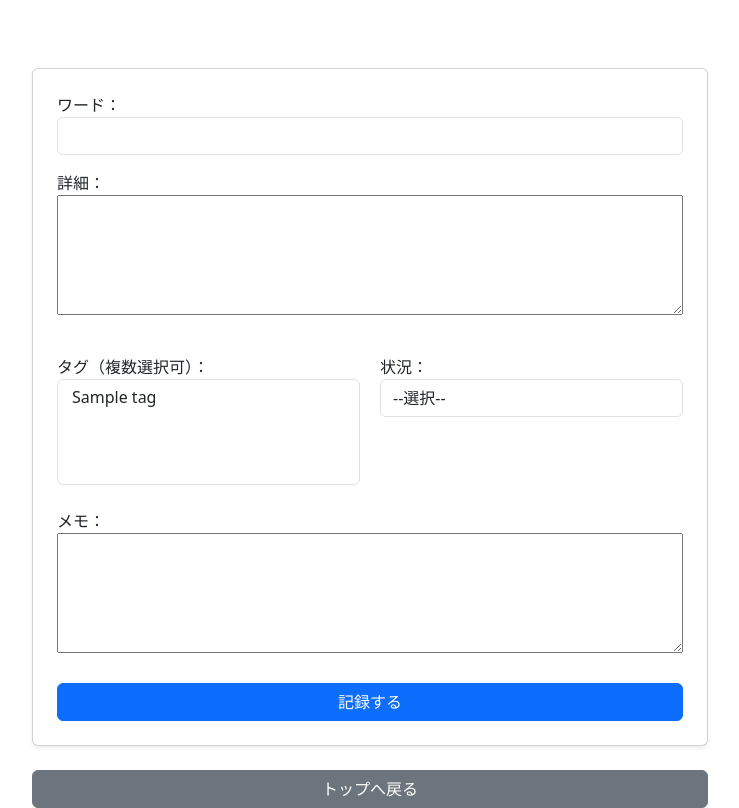
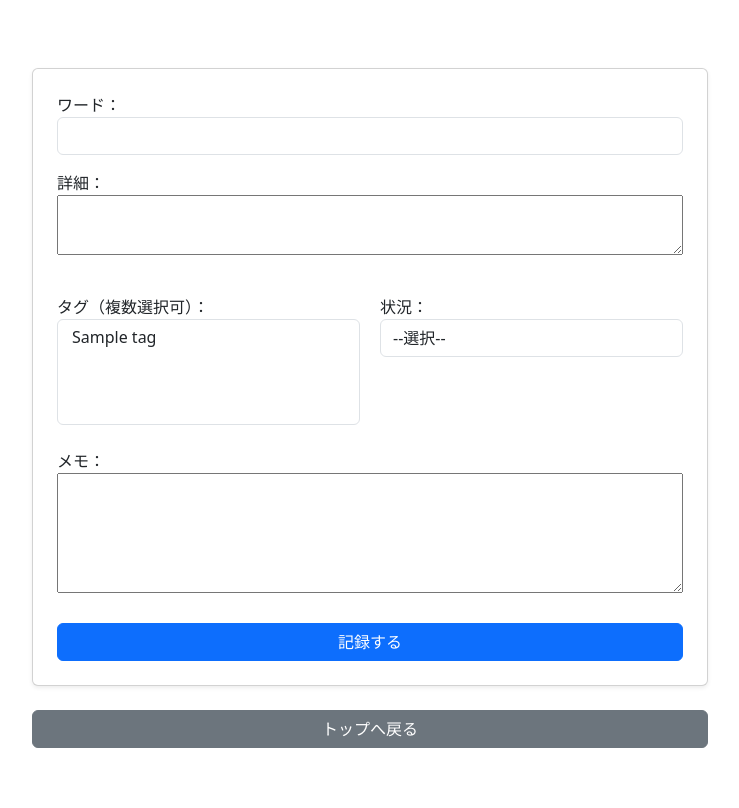
Before and after one commit to beetle-oshiro/study, a Flask app: page /register in a window 1280 px wide. Shown: the whole page, without its empty margins (270-1009 px from the left). After the commit the page ends 748 px from the top, so only its background shows below. Run offline with Flask 3, Linux system fonts and the light colour scheme; a database or web service that is not in the repository returns one stand-in record (values such as "Sample title"); some libraries are stand-ins or nearby versions.

Commit message:
登録ページのメモ欄と詳細欄の縦幅修正

```diff
--- a/static/style.css
+++ b/static/style.css
@@ -4,7 +4,12 @@
 
 
 /* 入力欄を幅いっぱいに */
-.form-wide {
+.form-wide-detail {
+    width: 100%;
+    min-height: 60px;
+}
+
+.form-wide-memo {
     width: 100%;
     min-height: 120px;
 }
--- a/templates/register.html
+++ b/templates/register.html
@@ -26,7 +26,7 @@
 
             <!-- 詳細 -->
             <label for="id_text_details">詳細：</label><br>
-            <textarea name="details" id="id_text_details" class="form-wide">{{ details }}</textarea><br><br>
+            <textarea name="details" id="id_text_details" class="form-wide-detail">{{ details }}</textarea><br><br>
 
             <!-- タグと状況 横並び -->
             <div class="row-inline">
@@ -52,7 +52,7 @@
 
             <!-- メモ -->
             <label for="id_text_memo">メモ：</label><br>
-            <textarea name="memo" id="id_text_memo" class="form-wide">{{ memo }}</textarea><br><br>
+            <textarea name="memo" id="id_text_memo" class="form-wide-memo">{{ memo }}</textarea><br><br>
 
             <button type="submit" class="btn btn-primary w-100">記録する</button>
         </form>
```
